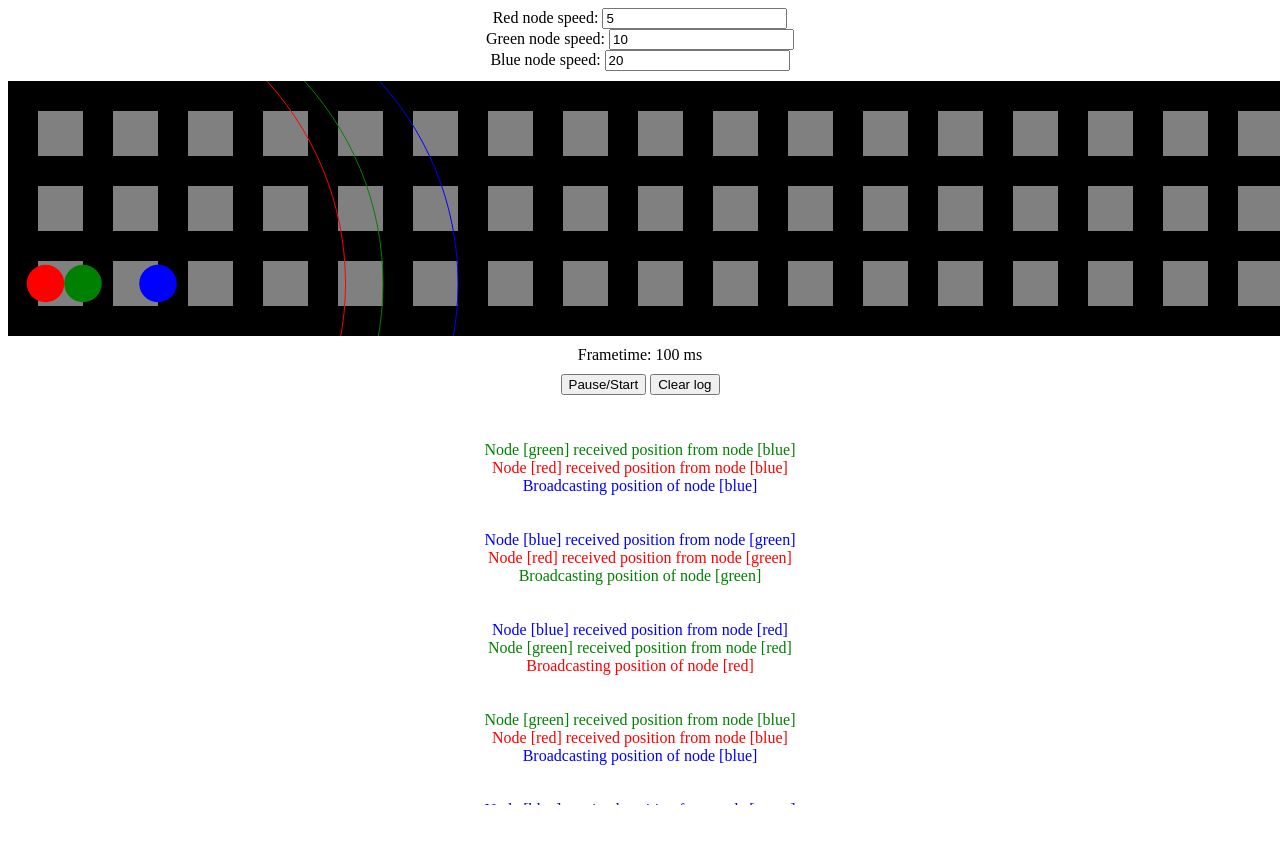
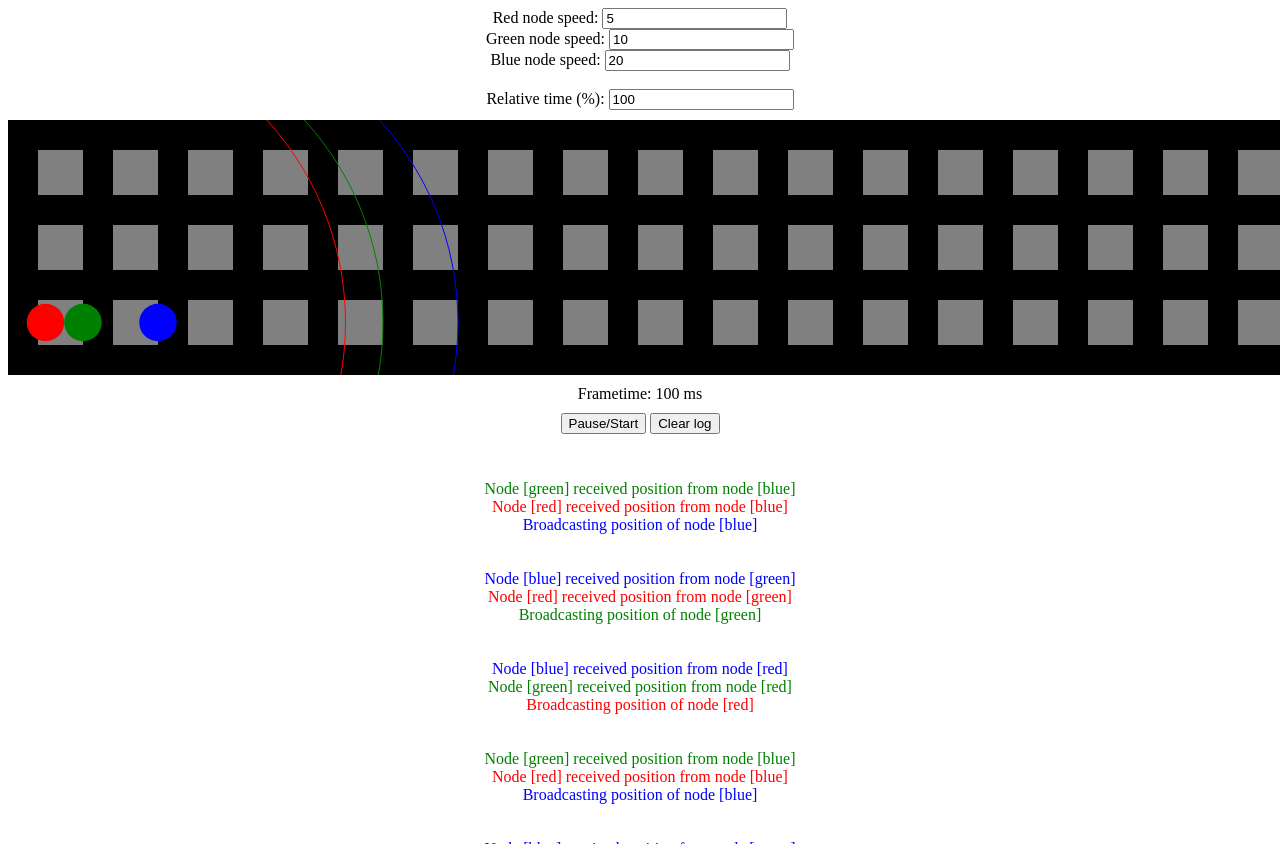
Before and after one commit to hungariandude/halozatialg, a plain HTML site: page SDMA/index.html in a window 1280 px wide. Shown: the top 852 px of the page. Before the commit the page ends 813 px from the top, so only its background shows below. Drawn offline with Linux system fonts and the light colour scheme; animation ran at ten frames a second.

Commit message:
Highlight active space division.

```diff
--- a/SDMA/index.html
+++ b/SDMA/index.html
@@ -8,6 +8,8 @@
                 Red node speed: <input id="red" type="number" min="0" step="1" value="5"><br>
                 Green node speed: <input id="green" type="number" min="0" step="1" value="10"><br>
                 Blue node speed: <input id="blue" type="number" min="0" step="1" value="20"><br>
+                <br>
+                Relative time (%): <input id="relativeTime" type="number" min="0" step="1" value="100"><br>
             </div>
             <div>
                 <canvas id="myCanvas"></canvas>
--- a/SDMA/script.js
+++ b/SDMA/script.js
@@ -18,21 +18,54 @@ var spaceDivisionLength = params.spaceDivisionLength * scaleFactor;
 canvas.width = params.roadLength * scaleFactor + positioningAccuracy;
 canvas.height = params.roadLanes * params.spaceDivisionLength * scaleFactor + positioningAccuracy;
 
+var spaceDivisions = [];
+function initSpaceDivisions() {
+    for (var i = 0; i < spaceDivisionCountInLane; ++i) {
+        for (var j = 0; j < params.roadLanes; ++j) {
+            spaceDivisions[j * spaceDivisionCountInLane + i] = {
+                x: i * spaceDivisionLength + positioningAccuracy / 2,
+                y: j * spaceDivisionLength + positioningAccuracy / 2,
+                width: spaceDivisionLength,
+                height: spaceDivisionLength
+            }
+        }
+    }
+}
+initSpaceDivisions();
+
 function drawBackground() {
     ctx.fillStyle = "gray";
     ctx.fillRect(0, 0, canvas.width, canvas.height);
 }
 
 function drawSpaceDivisions() {
-    ctx.beginPath();
     ctx.strokeStyle = "black";
     ctx.lineWidth = positioningAccuracy;
 
-    for (var i = 0; i < spaceDivisionCountInLane; ++i) {
-        for (var j = 0; j < params.roadLanes; ++j) {
-            ctx.rect(i * spaceDivisionLength + positioningAccuracy / 2, j * spaceDivisionLength + positioningAccuracy / 2, spaceDivisionLength, spaceDivisionLength);
-            ctx.stroke();
+    let activeSpaceDivision = getActiveSpaceDivision();
+
+    spaceDivisions.forEach(spaceDivision => {
+        ctx.beginPath();
+        ctx.rect(spaceDivision.x, spaceDivision.y, spaceDivision.width, spaceDivision.height);
+        if (spaceDivision == activeSpaceDivision) {
+            ctx.fillStyle = "lightgray";
+            ctx.fill();
         }
+        ctx.stroke();
+    });
+}
+
+var startMillis = performance.now();
+const timeDivision = params.broadcastInterval / spaceDivisions.length;
+function getActiveSpaceDivision() {
+    let elapsedMillis = (performance.now() - startMillis) * getRelativeTime() / 100;
+    let elapsedTimeDivisions = Math.ceil(elapsedMillis / timeDivision);
+    let remainder = elapsedTimeDivisions % spaceDivisions.length;
+    if (remainder == 0) {
+        return spaceDivisions[spaceDivisions.length - 1];
+    }
+    else {
+        return spaceDivisions[remainder - 1];
     }
 }
 
@@ -54,8 +87,11 @@ var nodes = {
     blue: resetCoords({})
 }
 
-var moveUnit = 0.01 * scaleFactor;
 var broadcastRadius = params.broadcastRadius * scaleFactor;
+
+function getMoveUnit() {
+    return 0.0001 * getRelativeTime() * scaleFactor;
+}
 
 function drawNodes() {
     for ([color, node] of Object.entries(nodes)) {
@@ -74,7 +110,7 @@ function drawNodes() {
         ctx.arc(node.x, node.y, broadcastRadius, 0, 2 * Math.PI);
         ctx.stroke();
 
-        node.x += getSpeed(color) * moveUnit;
+        node.x += getSpeed(color) * getMoveUnit();
     }
 }
 
@@ -108,6 +144,10 @@ function getSpeed(color) {
 
 function setSpeed(color, value) {
     return document.getElementById(color).value = value.toString();
+}
+
+function getRelativeTime() {
+    return parseInt(document.getElementById("relativeTime").value);
 }
 
 // logger function: log(string, color_as_string);
```
